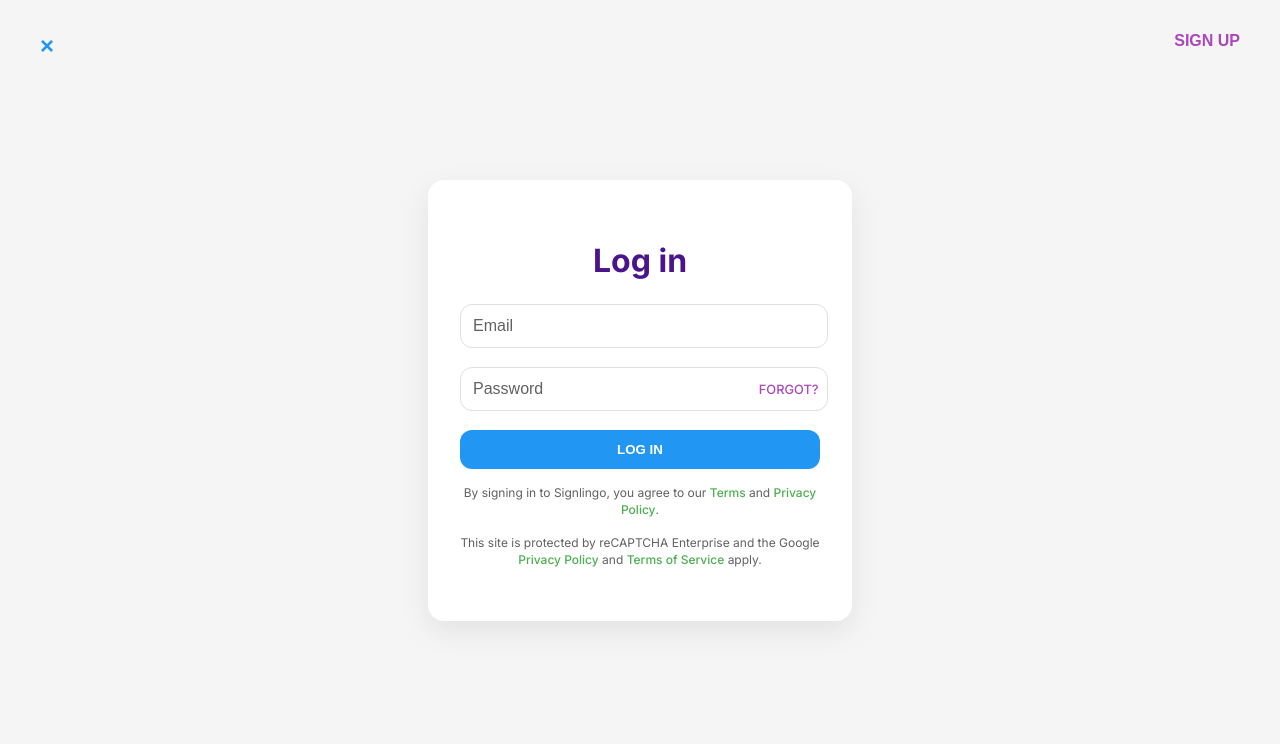
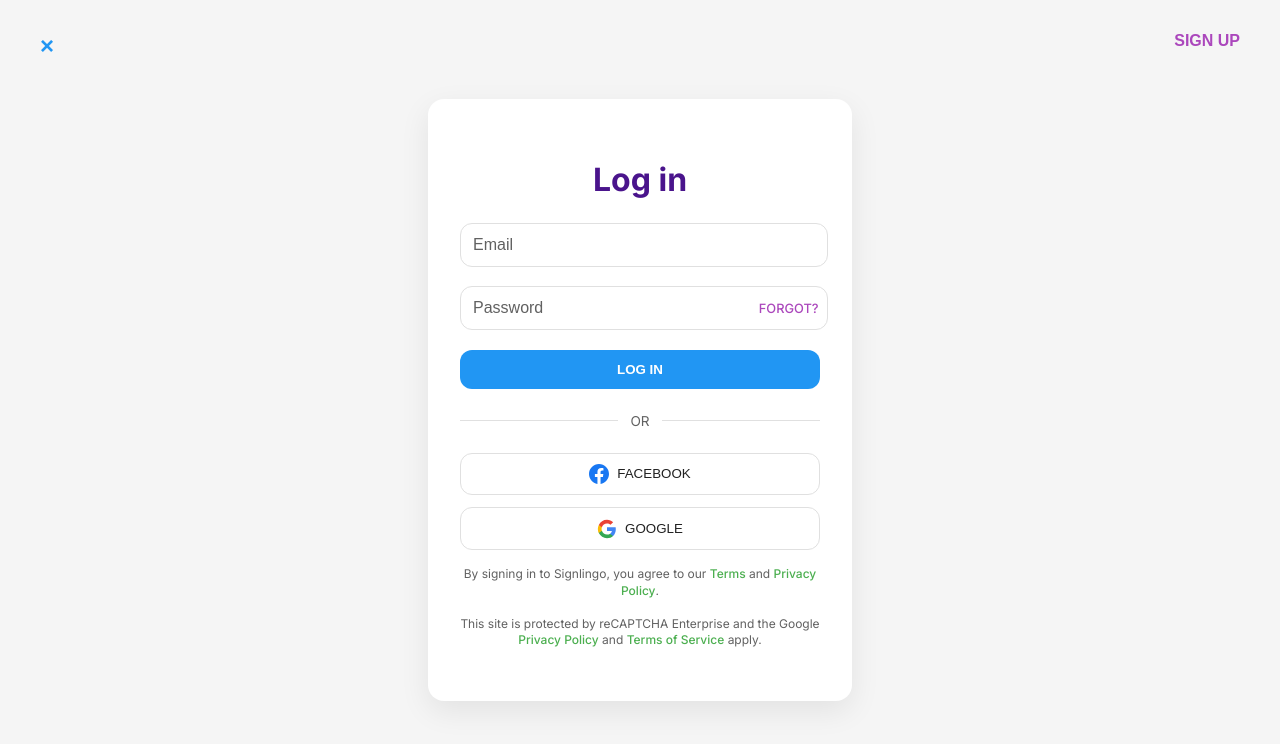
Before and after one commit to minicil625/Signlingo, a Flask app: page /login in a window 1280 px wide. Shown: the top 744 px of the page. Run offline with Flask 3, Linux system fonts and the light colour scheme; some libraries are stand-ins or nearby versions.

Commit message:
Re added google and facebook login

```diff
--- a/templates/login.html
+++ b/templates/login.html
@@ -36,6 +36,28 @@
             <button type="submit" class="login-button">LOG IN</button>
         </form>
 
+        <div class="divider">
+            <span class="divider-text">OR</span>
+        </div>
+
+        <div class="social-buttons">
+            <button class="social-button">
+                <svg width="20" height="20" viewBox="0 0 24 24" fill="#1877F2">
+                    <path d="M24 12.073c0-6.627-5.373-12-12-12s-12 5.373-12 12c0 5.99 4.388 10.954 10.125 11.854v-8.385H7.078v-3.47h3.047V9.43c0-3.007 1.792-4.669 4.533-4.669 1.312 0 2.686.235 2.686.235v2.953H15.83c-1.491 0-1.956.925-1.956 1.874v2.25h3.328l-.532 3.47h-2.796v8.385C19.612 23.027 24 18.062 24 12.073z"/>
+                  </svg>
+                FACEBOOK
+            </button>
+            <button class="social-button">
+                <svg width="20" height="20" viewBox="0 0 24 24">
+                    <path d="M22.56 12.25c0-.78-.07-1.53-.2-2.25H12v4.26h5.92c-.26 1.37-1.04 2.53-2.21 3.31v2.77h3.57c2.08-1.92 3.28-4.74 3.28-8.09z" fill="#4285F4"/>
+                    <path d="M12 23c2.97 0 5.46-.98 7.28-2.66l-3.57-2.77c-.98.66-2.23 1.06-3.71 1.06-2.86 0-5.29-1.93-6.16-4.53H2.18v2.84C3.99 20.53 7.7 23 12 23z" fill="#34A853"/>
+                    <path d="M5.84 14.09c-.22-.66-.35-1.36-.35-2.09s.13-1.43.35-2.09V7.07H2.18C1.43 8.55 1 10.22 1 12s.43 3.45 1.18 4.93l2.85-2.22.81-.62z" fill="#FBBC05"/>
+                    <path d="M12 5.38c1.62 0 3.06.56 4.21 1.64l3.15-3.15C17.45 2.09 14.97 1 12 1 7.7 1 3.99 3.47 2.18 7.07l3.66 2.84c.87-2.6 3.3-4.53 6.16-4.53z" fill="#EA4335"/>
+                  </svg>
+                GOOGLE
+            </button>
+        </div>
+
         <!--  -->
         <p class="terms-text">
             By signing in to Signlingo, you agree to our <a href="#">Terms</a> and <a href="#">Privacy Policy</a>.
```
Also changed, not shown: templates/SignUp.html (+22 -0 lines).
